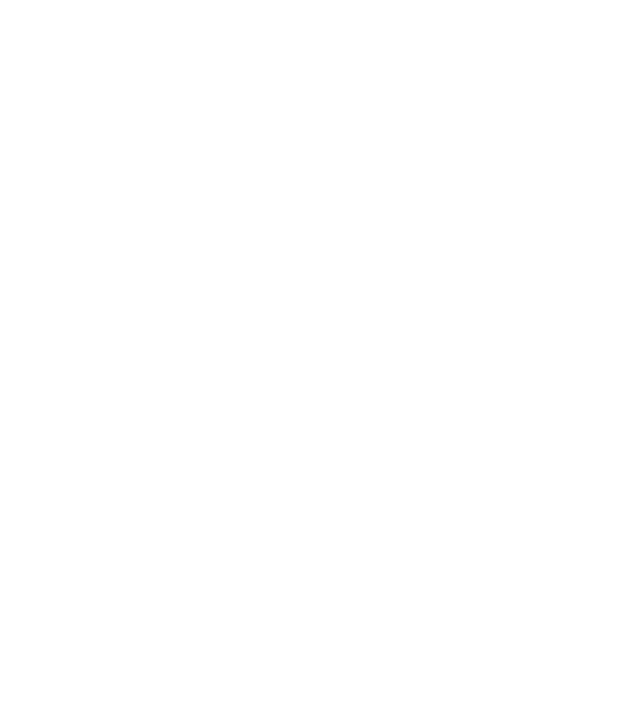
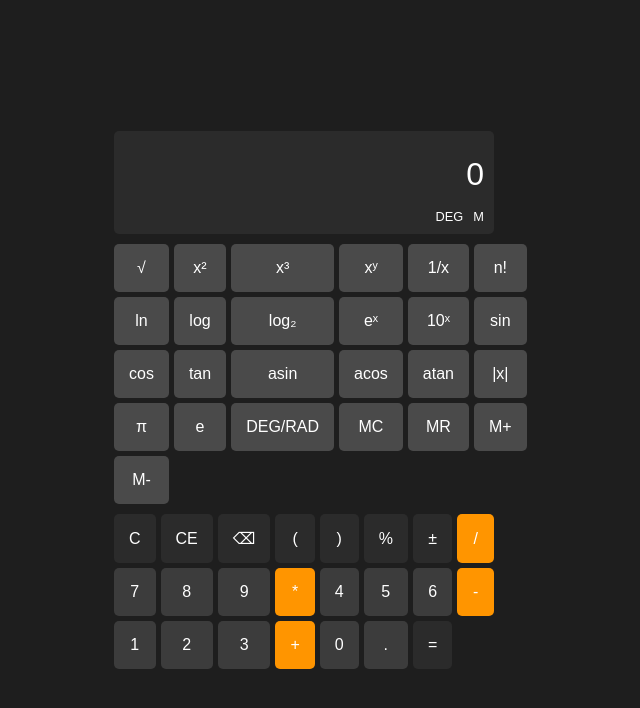
Before and after one commit to bamp3r/engineering-calculator, a plain HTML site: page index.html in a window 1280 px wide. Shown: the whole page, without its empty margins (336-976 px from the left). Drawn offline with Linux system fonts and the light colour scheme.

Commit message:
wip: ui layout

```diff
--- a/index.html
+++ b/index.html
@@ -325,5 +325,139 @@ if (typeof module !== 'undefined') {
     module.exports = { evaluate };
 }
 </script>
+<style>
+/* Калькулятор стили */
+body {
+    background:#1e1e1e;
+    color:#fff;
+    font-family:Arial,Helvetica,sans-serif;
+    margin:0;
+    display:flex;
+    justify-content:center;
+    align-items:center;
+    height:100vh;
+}
+#calculator {
+    width:100%;
+    max-width:400px;
+    padding:10px;
+    box-sizing:border-box;
+}
+#display {
+    background:#2b2b2b;
+    padding:10px;
+    border-radius:5px;
+    margin-bottom:10px;
+}
+#expr {
+    font-size:0.8rem;
+    color:#aaa;
+    text-align:right;
+}
+#result {
+    font-size:2rem;
+    text-align:right;
+    min-height:1.5em;
+}
+#indicators {
+    display:flex;
+    justify-content:flex-end;
+    gap:10px;
+    margin-top:5px;
+}
+.indicator {
+    font-size:0.8rem;
+}
+.grid {
+    display:grid;
+    gap:5px;
+}
+.grid-engineering {
+    grid-template-columns:repeat(6,1fr);
+    margin-bottom:10px;
+}
+.grid-main {
+    grid-template-columns:repeat(8,1fr);
+}
+button {
+    background:#4a4a4a;
+    color:#fff;
+    border:none;
+    border-radius:5px;
+    font-size:1rem;
+    padding:15px;
+    cursor:pointer;
+}
+button[data-role="num"] { background:#3c3c3c; }
+button[data-role="op"] { background:#ff9500; }
+button[data-role="eng"] { background:#4a4a4a; }
+button[data-role="special"] { background:#2b2b2b; }
+button:focus { outline:none; }
+button:hover { filter:brightness(1.2); }
+button:active { filter:brightness(0.9); }
+</style>
+<div id="calculator">
+    <div id="display">
+        <div id="expr">&nbsp;</div>
+        <div id="result">0</div>
+        <div id="indicators">
+            <span id="mode" class="indicator">DEG</span>
+            <span id="mem" class="indicator">M</span>
+        </div>
+    </div>
+    <div class="grid grid-engineering">
+        <button data-value="sqrt(" data-role="eng">√</button>
+        <button data-value="^2" data-role="eng">x²</button>
+        <button data-value="^3" data-role="eng">x³</button>
+        <button data-value="pow(" data-role="eng">xʸ</button>
+        <button data-value="1/(" data-role="eng">1/x</button>
+        <button data-value="!" data-role="eng">n!</button>
+        <button data-value="ln(" data-role="eng">ln</button>
+        <button data-value="log(" data-role="eng">log</button>
+        <button data-value="log2(" data-role="eng">log₂</button>
+        <button data-value="exp(" data-role="eng">eˣ</button>
+        <button data-value="pow(10," data-role="eng">10ˣ</button>
+        <button data-value="sin(" data-role="eng">sin</button>
+        <button data-value="cos(" data-role="eng">cos</button>
+        <button data-value="tan(" data-role="eng">tan</button>
+        <button data-value="asin(" data-role="eng">asin</button>
+        <button data-value="acos(" data-role="eng">acos</button>
+        <button data-value="atan(" data-role="eng">atan</button>
+        <button data-value="abs(" data-role="eng">|x|</button>
+        <button data-value="pi" data-role="eng">π</button>
+        <button data-value="e" data-role="eng">e</button>
+        <button data-value="DEG" data-role="eng">DEG/RAD</button>
+        <button data-value="MC" data-role="eng">MC</button>
+        <button data-value="MR" data-role="eng">MR</button>
+        <button data-value="M+" data-role="eng">M+</button>
+        <button data-value="M-" data-role="eng">M-</button>
+    </div>
+    <div class="grid grid-main">
+        <button data-value="C" data-role="special">C</button>
+        <button data-value="CE" data-role="special">CE</button>
+        <button data-value="DEL" data-role="special">⌫</button>
+        <button data-value="(" data-role="special">(</button>
+        <button data-value=")" data-role="special">)</button>
+        <button data-value="%" data-role="special">%</button>
+        <button data-value="±" data-role="special">±</button>
+        <button data-value="/" data-role="op">/</button>
+        <button data-value="7" data-role="num">7</button>
+        <button data-value="8" data-role="num">8</button>
+        <button data-value="9" data-role="num">9</button>
+        <button data-value="*" data-role="op">*</button>
+        <button data-value="4" data-role="num">4</button>
+        <button data-value="5" data-role="num">5</button>
+        <button data-value="6" data-role="num">6</button>
+        <button data-value="-" data-role="op">-</button>
+        <button data-value="1" data-role="num">1</button>
+        <button data-value="2" data-role="num">2</button>
+        <button data-value="3" data-role="num">3</button>
+        <button data-value="+" data-role="op">+</button>
+        <button data-value="0" data-role="num">0</button>
+        <button data-value="." data-role="num">.</button>
+        <button data-value="=" data-role="special">=</button>
+    </div>
+</div>
+
 </body>
 </html>
```
